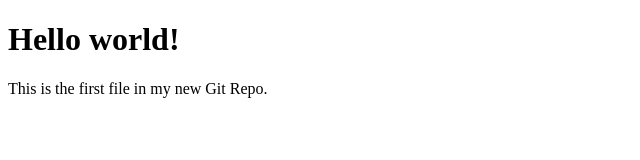
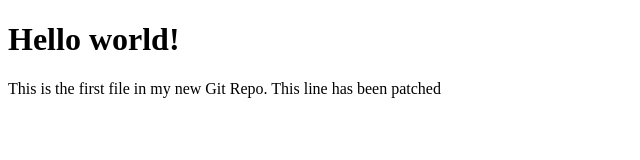
Before and after one commit to yjlcn/hello-world, a plain HTML site: page index.html in a window 1280 px wide. Shown: the whole page, without its empty margins (0-640 px from the left). Drawn offline with Linux system fonts and the light colour scheme.

Commit message:
updated index.html with emergency fix

```diff
--- a/index.html
+++ b/index.html
@@ -8,7 +8,7 @@
 <body>
 
     <h1>Hello world!</h1>
-    <p>This is the first file in my new Git Repo.</p>
+    <p>This is the first file in my new Git Repo. This line has been patched</p>
 
 </body>
 
```
